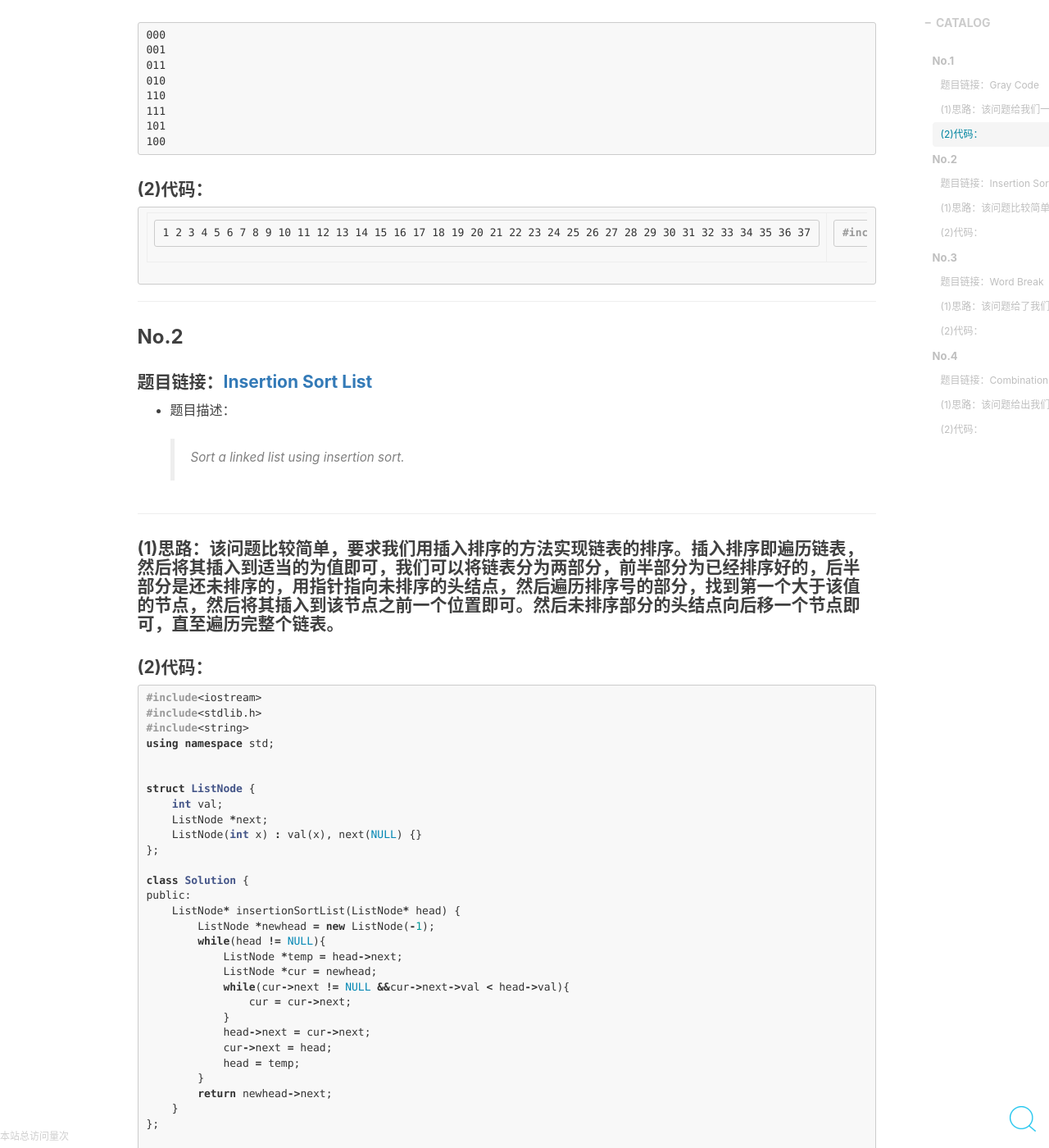
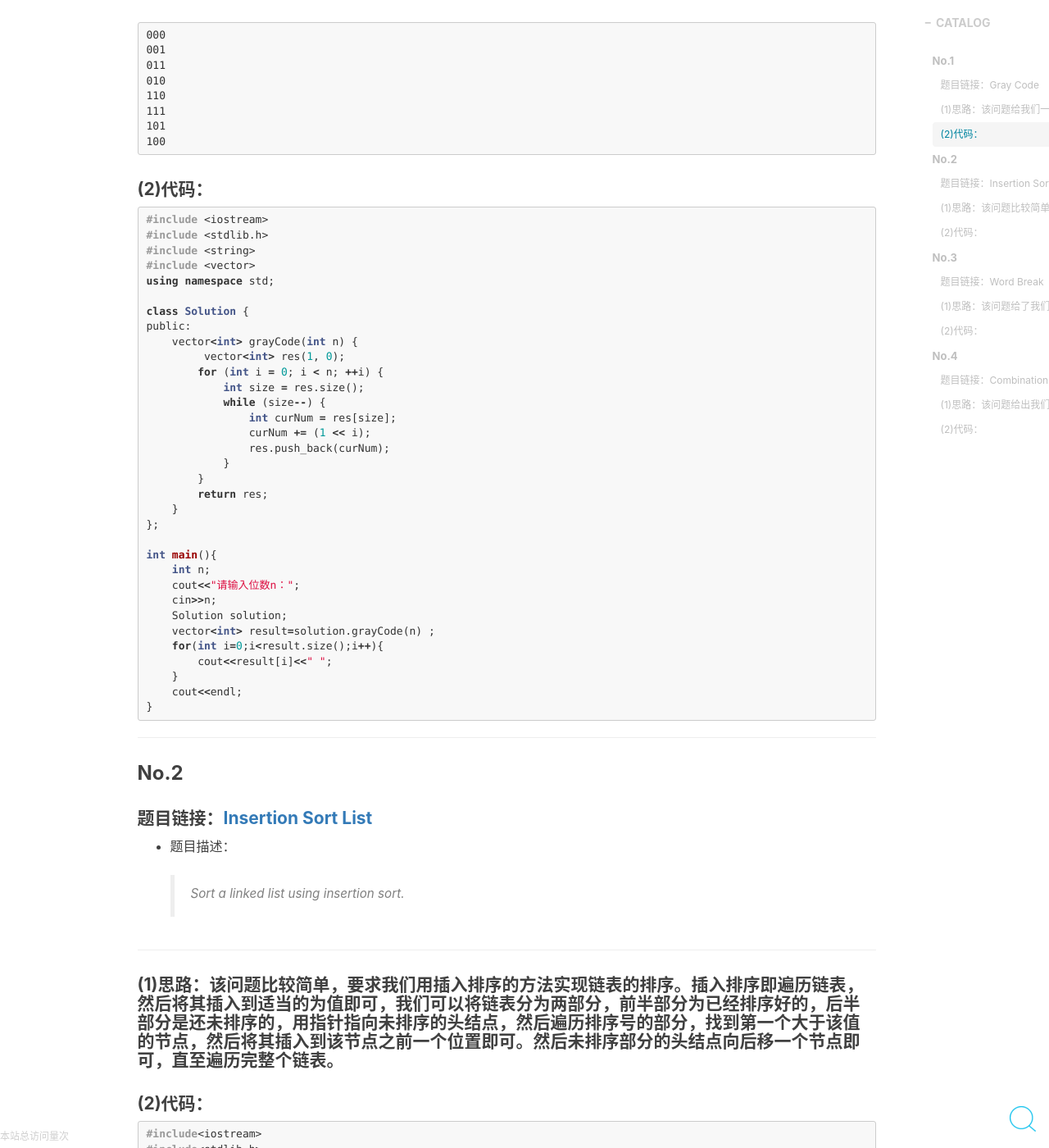
Before and after one commit to Tomy-Lee/Tomy-Lee.github.io, a Jekyll site: the page built from _posts/2017-12-26-leetcode5.md, in a window 1280 px wide and 1400 px high, scrolled down 1584 px. Shown: the whole window at 82% size. Built offline with Jekyll 4.4.1, drawn with Linux system fonts in a browser that asks for light colours; nearby versions of some CDN libraries; comment, search, counter and statistics services are not loaded.

Commit message:
Update 2017-12-26-leetcode5.md

````diff
--- a/_posts/2017-12-26-leetcode5.md
+++ b/_posts/2017-12-26-leetcode5.md
@@ -61,8 +61,7 @@
 
 #### (2)代码：
 
-
-{% highlight cpp linenos %}
+```c++
 #include <iostream>
 
 #include <stdlib.h>
@@ -100,7 +99,7 @@
     }
     cout<<endl;
 }
-{% endhighlight %}
+```
 
 
 
````
